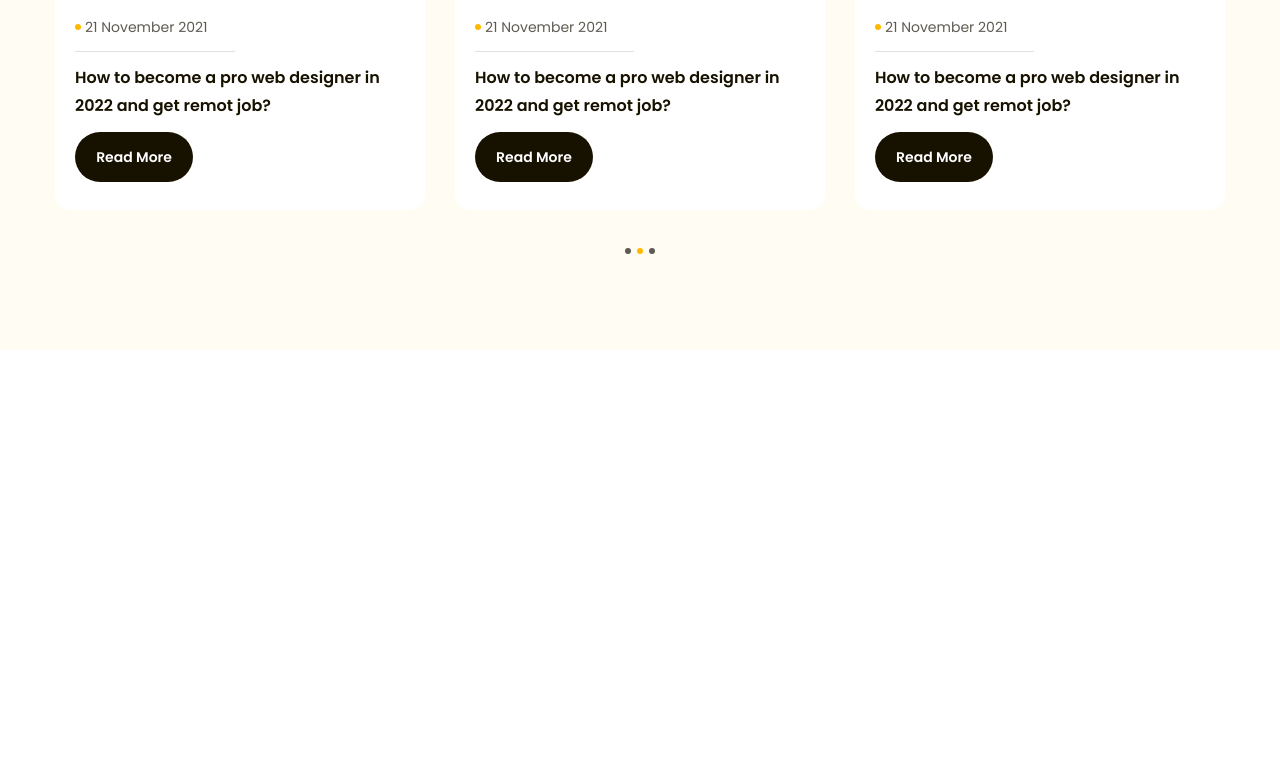
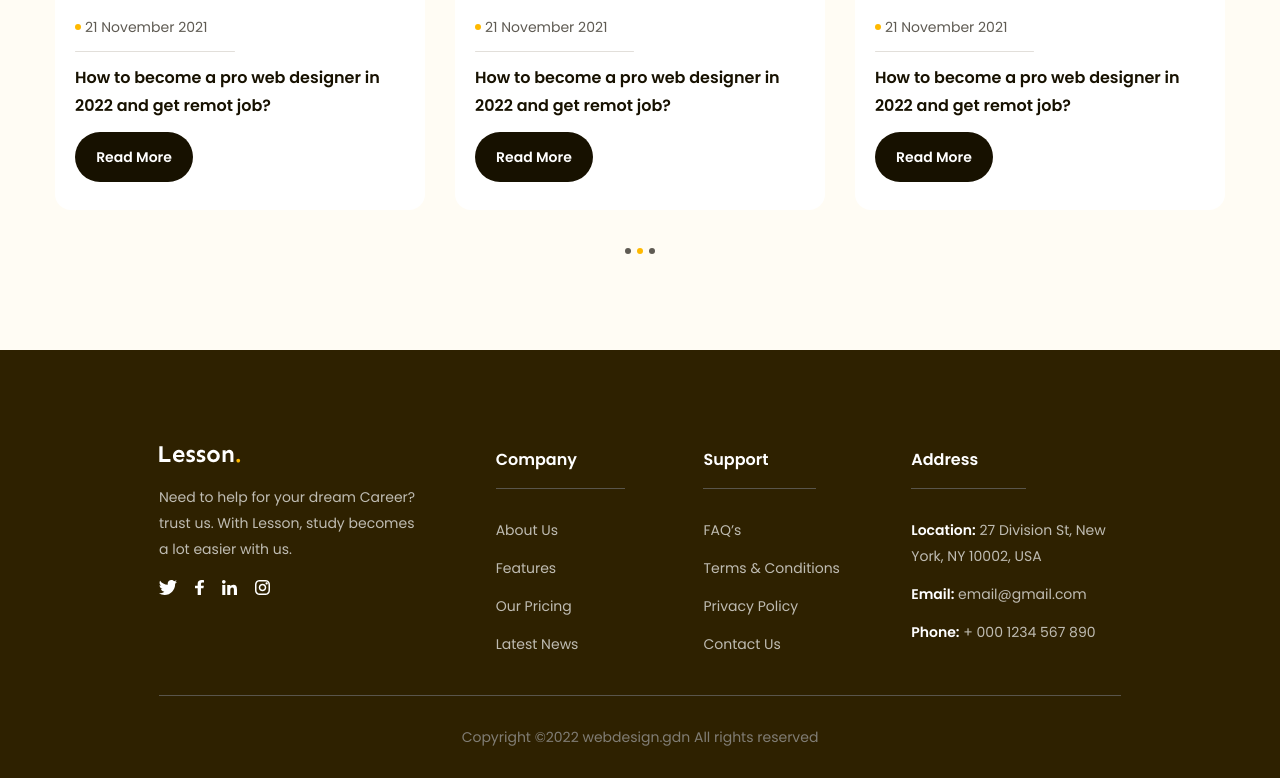
Before and after one commit to idea-solutions/lession-dot, a plain HTML site: page index.html in a window 1280 px wide. Shown: the part 4339-5117 px from the top of the page. Before the commit the page ends 4689 px from the top, so only its background shows below. Drawn offline with Linux system fonts and the light colour scheme.

Commit message:
add section footer

```diff
--- a/assets/css/styles.css
+++ b/assets/css/styles.css
@@ -176,7 +176,7 @@ a {
   align-items: center;
 }
 
-.hero-summary .item+.item {
+.hero-summary .item + .item {
   margin-top: 22px;
 }
 
@@ -659,3 +659,79 @@ a {
   cursor: default;
   background: var(--primary-color);
 }
+
+/* Footer */
+.footer {
+  padding: 96px 135px 0;
+  background: #2e2100;
+}
+
+.footer .row {
+  display: flex;
+  padding-bottom: 38px;
+  border-bottom: 1px solid #59554b;
+}
+
+.footer .row .column {
+  width: 21.6%;
+}
+
+.footer .row .column:first-child {
+  width: 35%;
+}
+
+.footer .desc {
+  margin-top: 18px;
+  max-width: 267px;
+  font-size: 1.4rem;
+  line-height: 1.86;
+  color: #bfbcb2;
+}
+
+.footer .socials {
+  display: flex;
+  gap: 18px;
+  margin-top: 18px;
+}
+
+.footer .title {
+  display: inline-block;
+  padding: 0 48px 14px 0;
+  border-bottom: 1px solid #59554b;
+  font-weight: 600;
+  font-size: 1.6rem;
+  line-height: 1.75;
+  color: #ffffff;
+}
+
+.footer .list {
+  margin-top: 28px;
+}
+
+.footer .list a {
+  display: inline-block;
+  margin-bottom: 12px;
+  font-size: 1.4rem;
+  line-height: 1.86;
+  color: #bfbcb2;
+}
+
+.footer .list li:last-child a {
+  margin-bottom: 0;
+}
+
+.footer .list strong {
+  font-weight: 600;
+  color: #ffffff;
+}
+
+.footer .copyright {
+  padding: 28px 0;
+}
+
+.footer .copyright p {
+  font-size: 1.4rem;
+  line-height: 1.86;
+  text-align: center;
+  color: #807d74;
+}
--- a/index.html
+++ b/index.html
@@ -645,6 +645,110 @@
       </div>
     </main>
 
+    <!-- Footer -->
+    <footer class="footer">
+      <div class="main-content">
+        <div class="row">
+          <!-- Column 1 -->
+          <div class="column">
+            <img src="./assets/img/logo-white.svg" alt="Lesson." class="logo" />
+            <p class="desc">
+              Need to help for your dream Career? trust us. With Lesson, study
+              becomes a lot easier with us.
+            </p>
+            <div class="socials">
+              <a href="#!">
+                <img
+                  src="./assets/icons/twitter.svg"
+                  alt="Twitter"
+                  class="icon"
+                />
+              </a>
+              <a href="#!">
+                <img
+                  src="./assets/icons/facebook.svg"
+                  alt="Facebook"
+                  class="icon"
+                />
+              </a>
+              <a href="#!">
+                <img
+                  src="./assets/icons/linkedin.svg"
+                  alt="Linkedin"
+                  class="icon"
+                />
+              </a>
+              <a href="#!">
+                <img
+                  src="./assets/icons/instagram.svg"
+                  alt="Instagram"
+                  class="icon"
+                />
+              </a>
+            </div>
+          </div>
 
+          <!-- Column 2 -->
+          <div class="column">
+            <h3 class="title">Company</h3>
+            <ul class="list">
+              <li>
+                <a href="#!">About Us</a>
+              </li>
+              <li>
+                <a href="#!">Features</a>
+              </li>
+              <li>
+                <a href="#!">Our Pricing</a>
+              </li>
+              <li>
+                <a href="#!">Latest News</a>
+              </li>
+            </ul>
+          </div>
+
+          <!-- Column 3 -->
+          <div class="column">
+            <h3 class="title">Support</h3>
+            <ul class="list">
+              <li>
+                <a href="#!">FAQ’s</a>
+              </li>
+              <li>
+                <a href="#!">Terms & Conditions</a>
+              </li>
+              <li>
+                <a href="#!">Privacy Policy</a>
+              </li>
+              <li>
+                <a href="#!">Contact Us</a>
+              </li>
+            </ul>
+          </div>
+
+          <!-- Column 4 -->
+          <div class="column">
+            <h3 class="title">Address</h3>
+            <ul class="list">
+              <li>
+                <a href="#!">
+                  <strong>Location:</strong> 27 Division St, New York, NY 10002,
+                  USA
+                </a>
+              </li>
+              <li>
+                <a href="#!"> <strong>Email:</strong> email@gmail.com </a>
+              </li>
+              <li>
+                <a href="#!"> <strong>Phone:</strong> + 000 1234 567 890 </a>
+              </li>
+            </ul>
+          </div>
+        </div>
+        <div class="copyright">
+          <p>Copyright ©2022 webdesign.gdn All rights reserved</p>
+        </div>
+      </div>
+    </footer>
   </body>
 </html>
```
Lines whose indentation alone changed are shown as unchanged.
